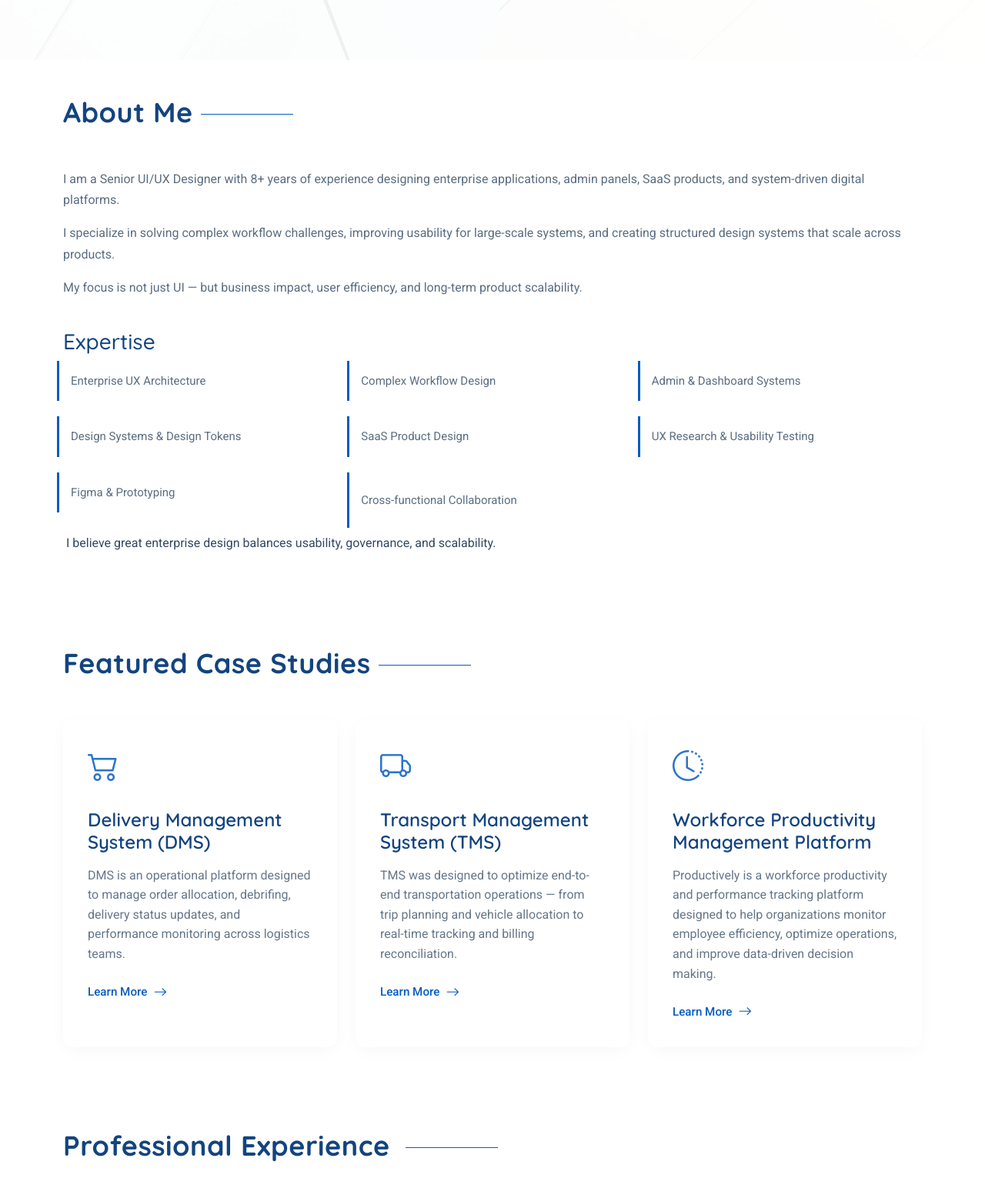
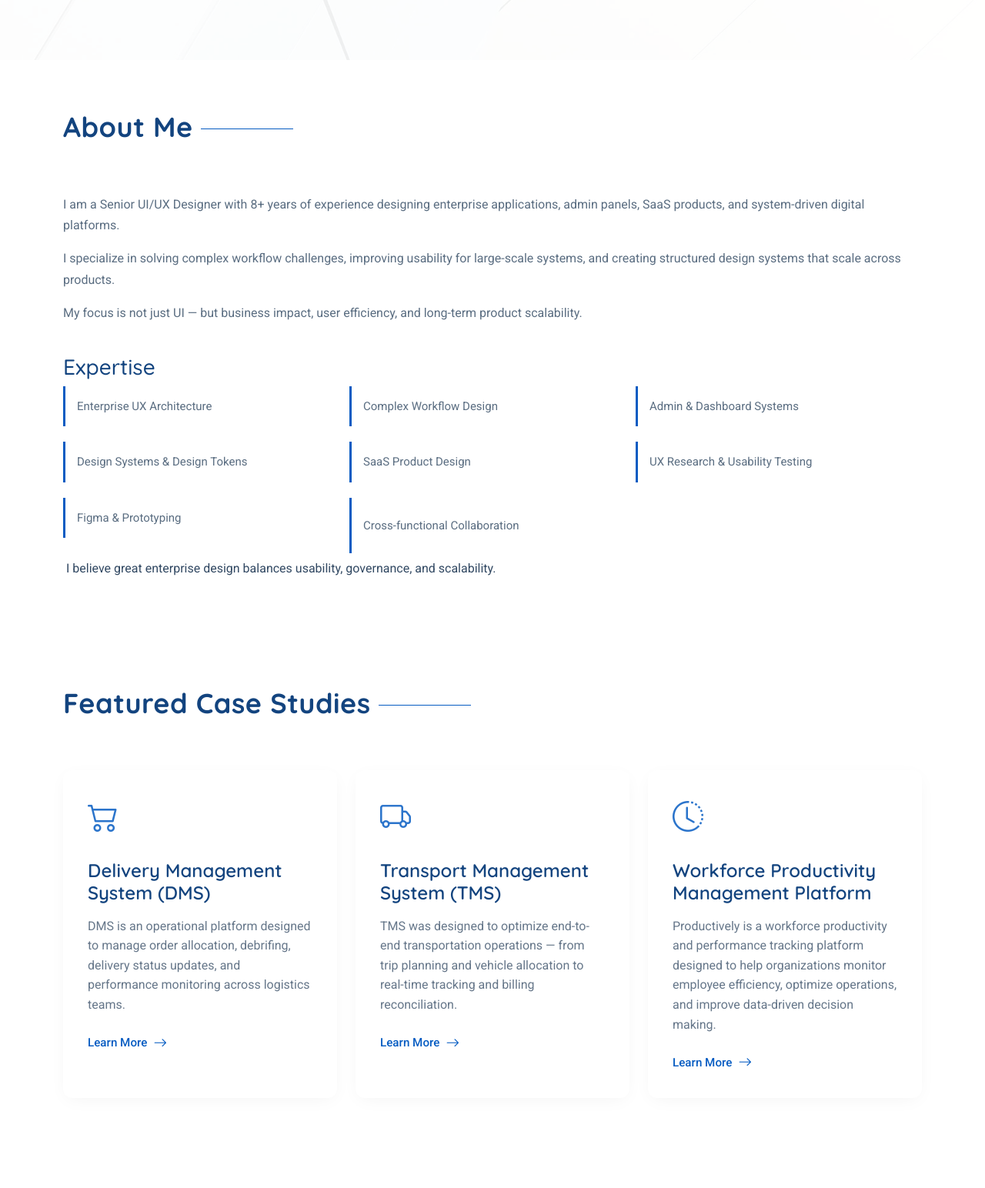
Before and after one commit to webuimaker/webuimaker.github.io, a plain HTML site: page index.html in a window 1280 px wide. Shown: the part 780-2324 px from the top of the page at 77% size. Drawn offline with nearby package versions, Linux system fonts and the light colour scheme.

Commit message:
updated fonts

```diff
--- a/index.html
+++ b/index.html
@@ -184,7 +184,7 @@
 
       <!-- Section Title -->
       <div class="container section-title">
-        <h2>About Me</h2>
+        <h2 class="lh-base">About Me</h2>
         <!-- <p>I am a Senior UI/UX Designer with over 5+ years of experience designing enterprise SaaS products, workflow systems, and data-driven dashboards.</p> -->
       </div><!-- End Section Title -->
 
@@ -224,6 +224,7 @@
                 </ul> -->
               </div>
               <div class="journey-timeline px-1 my-2">
+                <div class="mx-2">
                 <div class="row ">
                   <div class="timeline-item col-lg-4">
                     <div class="description">Enterprise UX Architecture</div>
@@ -250,7 +251,7 @@
                     <div class="description">Cross-functional Collaboration</div>
                   </div>
                 </div>
-
+                </div>
                 <p class="mt-2">I believe great enterprise design balances usability, governance, and scalability.</p>
               </div>
 
@@ -320,7 +321,7 @@
 
       <!-- Section Title -->
       <div class="container section-title">
-        <h2>Featured Case Studies</h2>
+        <h2 class="lh-base">Featured Case Studies</h2>
         <!-- <p>Necessitatibus eius consequatur ex aliquid fuga eum quidem sint consectetur velit</p> -->
       </div><!-- End Section Title -->
 
@@ -389,7 +390,7 @@
 
       <!-- Section Title -->
       <div class="container section-title">
-        <h2>Professional Experience </h2>
+        <h2 class="lh-base">Professional Experience </h2>
         <!-- <p>Necessitatibus eius consequatur ex aliquid fuga eum quidem sint consectetur velit</p> -->
       </div><!-- End Section Title -->
 
@@ -500,7 +501,7 @@
           <div class="col-lg-6 d-none">
             <div class="education-section">
               <div class="section-header">
-                <h2><i class="bi bi-mortarboard"></i> Academic Excellence</h2>
+                <h2 ><i class="bi bi-mortarboard"></i> Academic Excellence</h2>
                 <p class="section-subtitle">Lorem ipsum dolor sit amet consectetuer adipiscing elit aenean commodo ligula eget dolor aenean massa.</p>
               </div>
 
@@ -555,7 +556,7 @@
     <section id="skills" class="skills section">
       <!-- Section Title -->
       <div class="container section-title">
-        <h2>Tools & Capabilities</h2>
+        <h2 class="lh-base">Tools & Capabilities</h2>
       </div><!-- End Section Title -->
 
       <div class="container">
```
